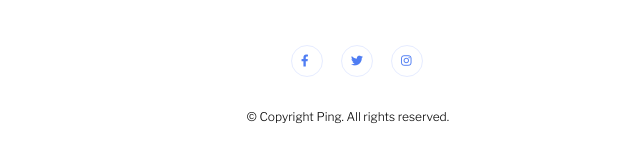
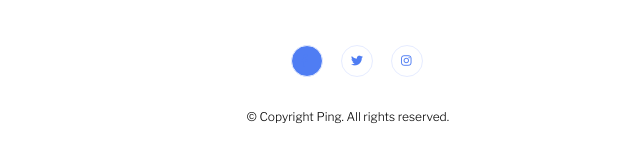
Before and after one commit to babatundelmd/Ping-Single-Column-Coming-Page, a plain HTML site: page index.html in a window 1280 px wide. In both pictures the pointer is over the element 599 px from the left and 727 px from the top of the page. Shown: the part 666-819 px from the top of the page, 292-932 px from the left. Drawn offline with nearby package versions, Linux system fonts and the light colour scheme.

Commit message:
update styles

```diff
--- a/style.css
+++ b/style.css
@@ -112,13 +112,8 @@ body{
     margin-left: 18px !important;
     width: 32px;
     height: 32px;
+    cursor: pointer;
 }
-
-/* .social div:hover{
-    background-color:hsl(223, 87%, 63%);
-    color: white;
-
-} */
 
 .social div i{
     margin: 3px;
@@ -128,8 +123,11 @@ body{
 }
 
 .social div:hover{
-    cursor: pointer;
+    background: hsl(223, 87%, 63%);
+    color: #fff;
 }
+
+
 
 .copyright{
     text-align: center;
```
